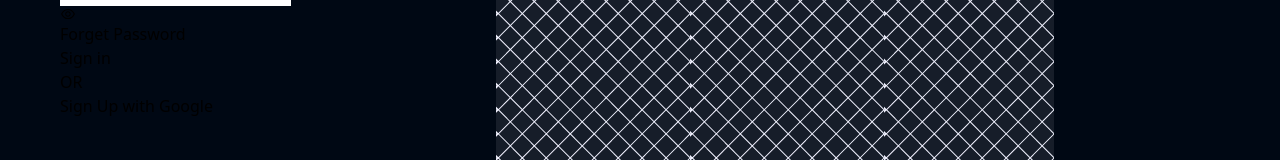
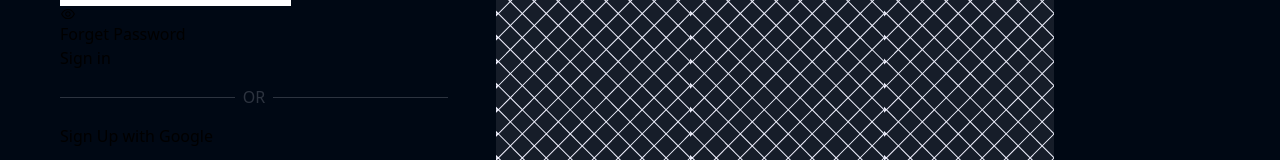
Before and after one commit to sudhanshumandloi/React-practice, a React (Create React App) app in the folder Study_notation_app/: page /login in a window 1280 px wide. Shown: the part 318-478 px from the top of the page. Built offline with nearby package versions, Linux system fonts and the light colour scheme.

Commit message:
added css to the or functionality

```diff
--- a/Study_notation_app/src/components/Template.js
+++ b/Study_notation_app/src/components/Template.js
@@ -21,10 +21,10 @@ function Template({title, desc1, desc2, image, formtyp, setIsLoggedIn}){
                 (<Loginform setIsLoggedIn={setIsLoggedIn} />)
                 }
 
-                <div>
-                    <div></div>
-                    <div>OR</div>
-                    <div></div>
+                <div className="flex w-full items-center my-4 gap-x-2">
+                    <div className="w-full h-[1px] bg-richblack-700"></div>
+                    <div className="text-richblack-700 font-medium leading-[1.375rem]">OR</div>
+                    <div className="w-full h-[1px] bg-richblack-700"></div>
                 </div>
 
                 <button>
```
